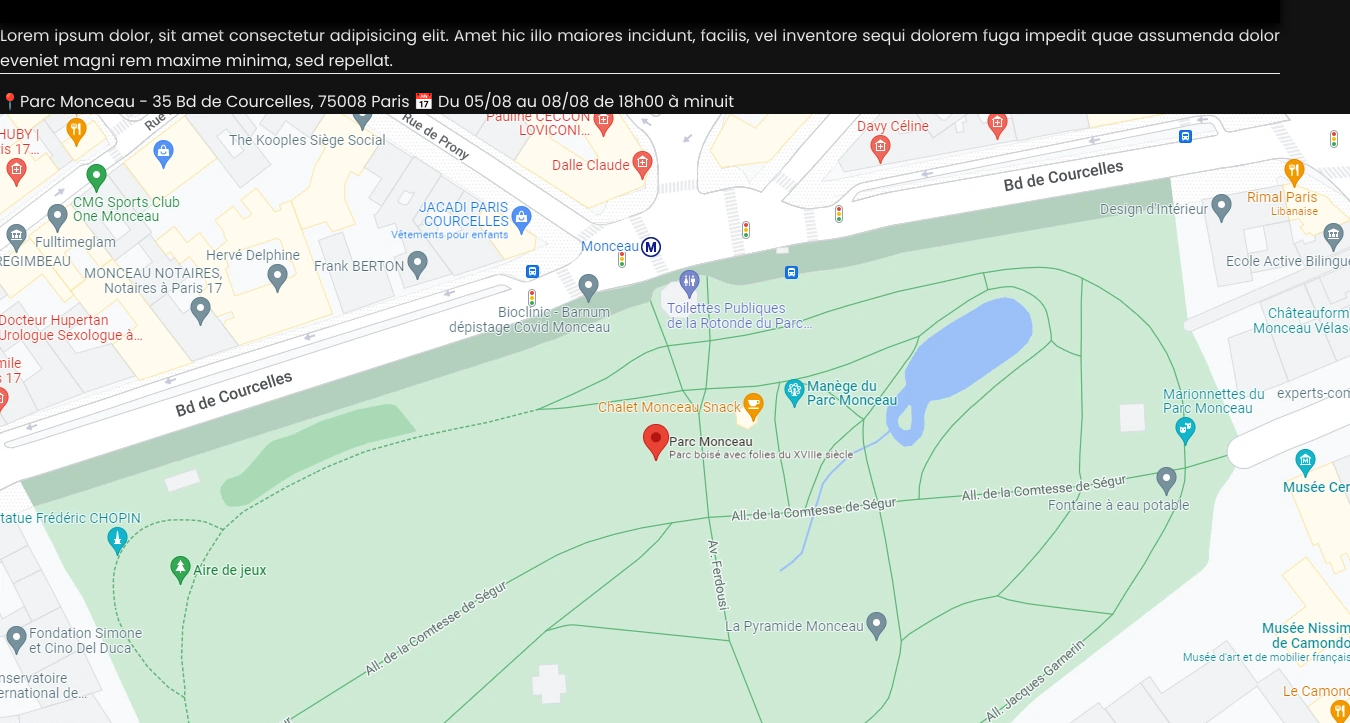
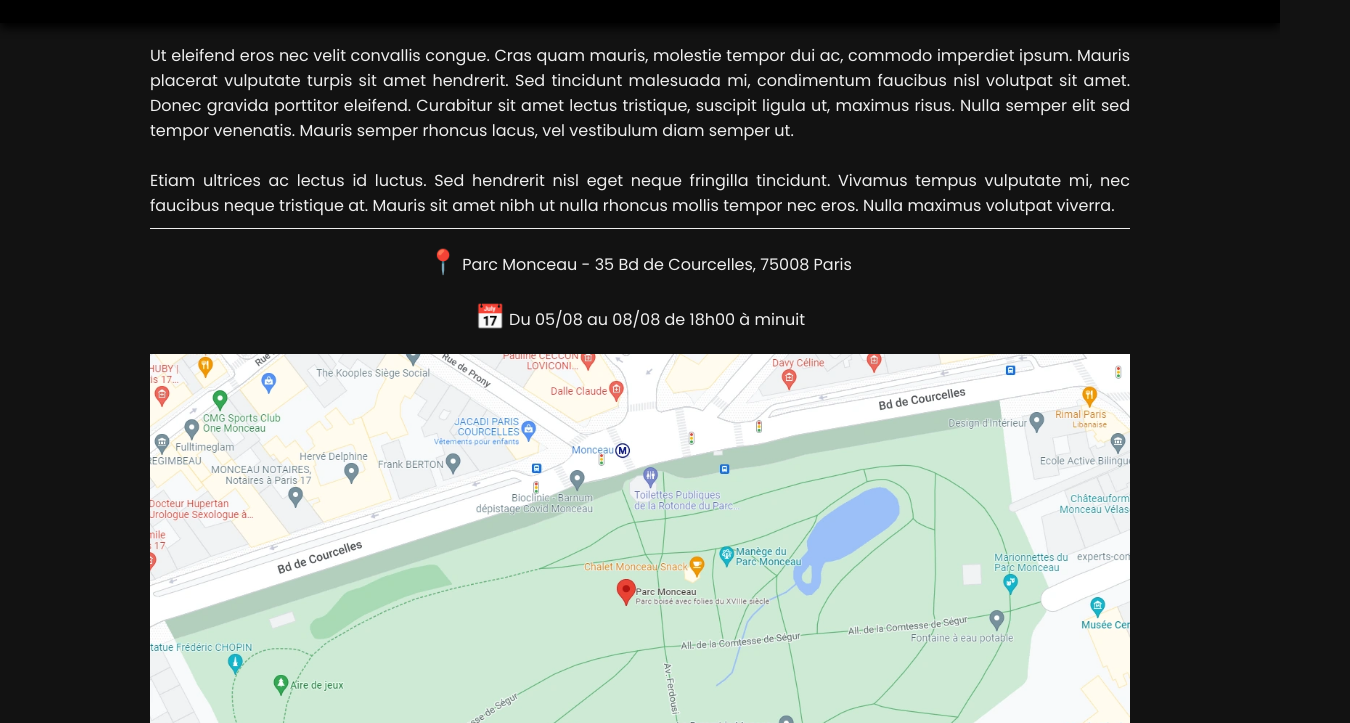
Before and after one commit to sebastien-d-me/Les-Films-de-Plein-Air, a plain HTML site: page presentation.html in a window 1280 px wide. Shown: the part 77-800 px from the top of the page, 1350 px wide, since content can reach past the window. Drawn offline with Linux system fonts and the light colour scheme.

Commit message:
Suite de la page de présentation

```diff
--- a/assets/css/style.css
+++ b/assets/css/style.css
@@ -376,6 +376,7 @@ body {
 
 /* Text */
 .text__paragraph {
+    margin-bottom: 10px;
     text-align: justify;
 }
 
@@ -456,6 +457,24 @@ body {
     width: 100%;
 }
 
+/* Presentation */
+.presentation__information {
+    display: block;
+    margin-bottom: 20px;
+}
+
+.presentation__information--icon {
+    display: block;
+    font-size: 24px;
+    text-align: center;
+}
+
+.presentation__map {
+    height: 500px;
+    max-width: 100%;
+    object-fit: cover;
+}
+
 
 /** Responsive **/
 @media screen and (min-width: 768px) {
@@ -495,6 +514,12 @@ body {
         flex: 1 0 calc(25% - (15px * 3 / 4));
         object-fit: contain;
         width: unset;
+    }
+
+    /** Pages **/
+    /* Presentation */
+    .presentation__information--icon {
+        display: inline-block;
     }
 }
 
@@ -566,4 +591,9 @@ body {
     .home__banner {
         height: 400px;
     }
+
+    /* Presentation */
+    .presentation__map {
+        height: unset;
+    }
 }
--- a/presentation.html
+++ b/presentation.html
@@ -33,16 +33,26 @@
     </header>
 
     <main class="main">
-        <p class="text__paragraph">
-            Lorem ipsum dolor, sit amet consectetur adipisicing elit. Amet hic illo maiores incidunt, facilis, vel inventore sequi dolorem fuga impedit quae assumenda dolor eveniet magni rem maxime minima, sed repellat.
-        </p>
+        <div class="container">
+            <p class="text__paragraph">
+                Ut eleifend eros nec velit convallis congue. Cras quam mauris, molestie tempor dui ac, commodo imperdiet ipsum. Mauris placerat vulputate turpis sit amet hendrerit. Sed tincidunt malesuada mi, condimentum faucibus nisl volutpat sit amet. Donec gravida porttitor eleifend. Curabitur sit amet lectus tristique, suscipit ligula ut, maximus risus. Nulla semper elit sed tempor venenatis. Mauris semper rhoncus lacus, vel vestibulum diam semper ut.
+                    <br><br>
+                Etiam ultrices ac lectus id luctus. Sed hendrerit nisl eget neque fringilla tincidunt. Vivamus tempus vulputate mi, nec faucibus neque tristique at. Mauris sit amet nibh ut nulla rhoncus mollis tempor nec eros. Nulla maximus volutpat viverra.
+            </p>
 
-        <span class="divider"></span>
+            <span class="divider"></span>
 
-        <span class="presentation__information">📍Parc Monceau - 35 Bd de Courcelles, 75008 Paris</span>
-        <span class="presentation__information">📅 Du 05/08 au 08/08 de 18h00 à minuit</span>
+            <span class="presentation__information">
+                <span class="presentation__information--icon">📍</span>
+                Parc Monceau - 35 Bd de Courcelles, 75008 Paris
+            </span>
+            <span class="presentation__information">
+                <span class="presentation__information--icon">📅</span>
+                Du 05/08 au 08/08 de 18h00 à minuit
+            </span>
 
-        <img alt="Localisation" class="presentation__map" loading="lazy" src="./assets/img/map/localisation.webp">
+            <img alt="Localisation" class="presentation__map" loading="lazy" src="./assets/img/map/localisation.webp">
+        </div>
     </main>
 
     <footer class="footer">
```
